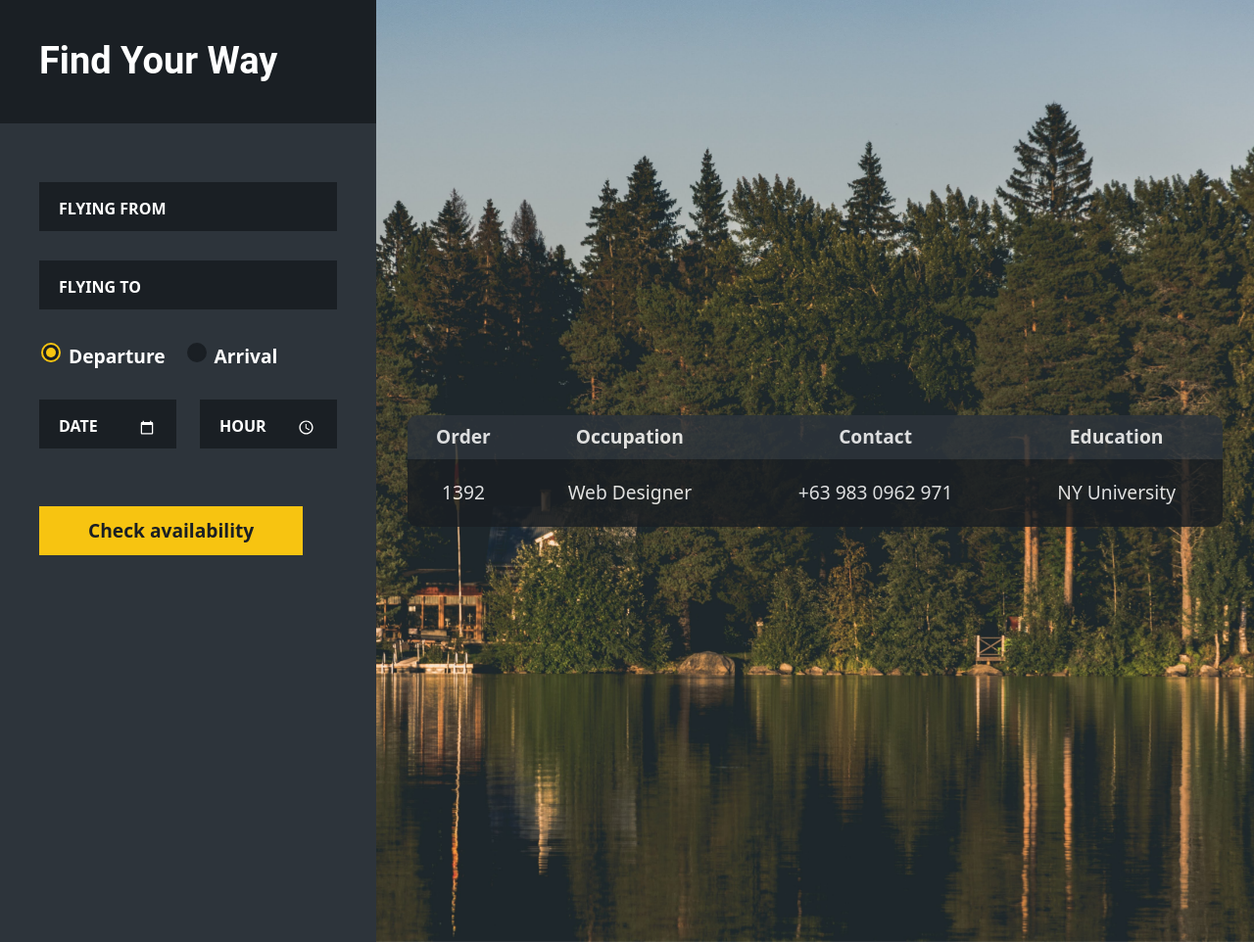
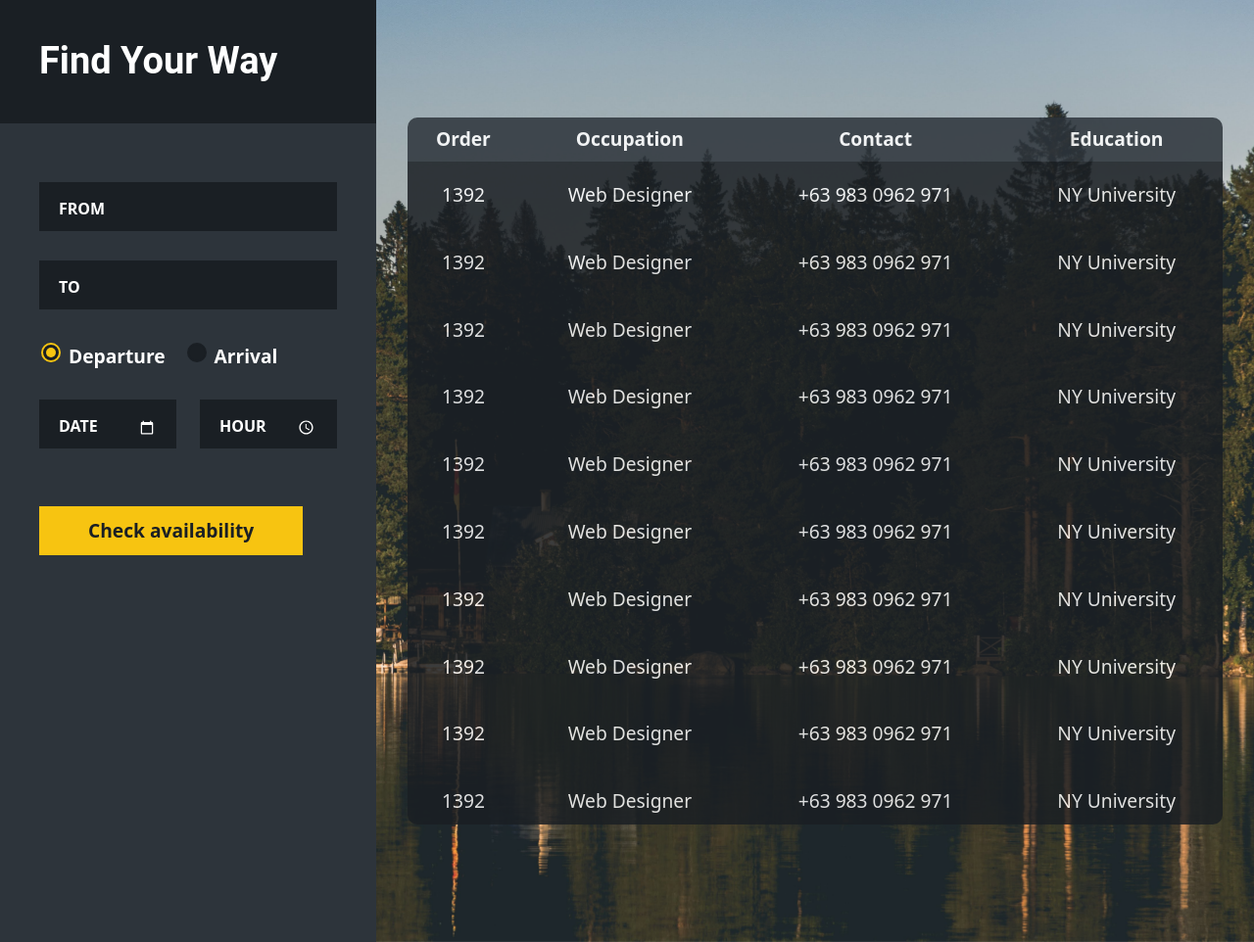
Before and after one commit to MeItsLars/DSPTrainProject, a PHP site: page / in a window 1280 px wide. Shown: the whole page at 98% size. Run offline with PHP 8.4, Linux system fonts and the light colour scheme; data that the repository does not hold is empty; some libraries are stand-ins or nearby versions.

```diff
--- a/app/modules/form.php
+++ b/app/modules/form.php
@@ -1,5 +1,7 @@
 <link rel="stylesheet" href="./styles/form.css">
+<?php
 
+?>
 <div class="booking-form">
     <div class="form-header">
         <h1>Find your way</h1>
@@ -7,11 +9,11 @@
     <form>
         <div class="form-group">
             <input class="form-control" type="text">
-            <span class="form-label">Flying from</span>
+            <span class="form-label">from</span>
         </div>
         <div class="form-group">
             <input class="form-control" type="text">
-            <span class="form-label">Flying to</span>
+            <span class="form-label">to</span>
         </div>
         <div class="form-group">
             <div class="form-checkbox">
--- a/app/modules/table.php
+++ b/app/modules/table.php
@@ -17,6 +17,66 @@
                 <td>+63 983 0962 971</td>
                 <td>NY University</td>
             </tr>
+            <tr scope="row">
+                <td>1392</td>
+                <td>Web Designer</td>
+                <td>+63 983 0962 971</td>
+                <td>NY University</td>
+            </tr>
+            <tr scope="row">
+                <td>1392</td>
+                <td>Web Designer</td>
+                <td>+63 983 0962 971</td>
+                <td>NY University</td>
+            </tr>
+            <tr scope="row">
+                <td>1392</td>
+                <td>Web Designer</td>
+                <td>+63 983 0962 971</td>
+                <td>NY University</td>
+            </tr>
+            <tr scope="row">
+                <td>1392</td>
+                <td>Web Designer</td>
+                <td>+63 983 0962 971</td>
+                <td>NY University</td>
+            </tr>
+            <tr scope="row">
+                <td>1392</td>
+                <td>Web Designer</td>
+                <td>+63 983 0962 971</td>
+                <td>NY University</td>
+            </tr>
+            <tr scope="row">
+                <td>1392</td>
+                <td>Web Designer</td>
+                <td>+63 983 0962 971</td>
+                <td>NY University</td>
+            </tr>
+            <tr scope="row">
+                <td>1392</td>
+                <td>Web Designer</td>
+                <td>+63 983 0962 971</td>
+                <td>NY University</td>
+            </tr>
+            <tr scope="row">
+                <td>1392</td>
+                <td>Web Designer</td>
+                <td>+63 983 0962 971</td>
+                <td>NY University</td>
+            </tr>
+            <tr scope="row">
+                <td>1392</td>
+                <td>Web Designer</td>
+                <td>+63 983 0962 971</td>
+                <td>NY University</td>
+            </tr>
+            <tr scope="row">
+                <td>1392</td>
+                <td>Web Designer</td>
+                <td>+63 983 0962 971</td>
+                <td>NY University</td>
+            </tr>
         </tbody>
     </table>
 </div>
--- a/app/styles/form.css
+++ b/app/styles/form.css
@@ -191,3 +191,12 @@ input[type="date"]::-webkit-calendar-picker-indicator {
 	border: none;
 	padding: 0px 50px;
 }
+
+.submit-btn:hover {
+	color: var(--primary-dark);
+	background-color: gray;
+	font-weight: 700;
+	height: 50px;
+	border: none;
+	padding: 0px 50px;
+}
--- a/app/styles/table.css
+++ b/app/styles/table.css
@@ -33,14 +33,14 @@ h2 {
   opacity: 0.85;
   min-width: 65vw;
   text-align: center;
+  overflow: hidden;
 }
 
 .custom-table-responsive {
   border-radius: 10px;
   border-radius: 10px;
   max-height: 75vh;
-  overflow-y: auto;
-  overflow-x: hidden;
+  overflow: hidden;
 }
 
 .custom-table thead tr, .custom-table thead th {
@@ -65,7 +65,7 @@ h2 {
 
 .custom-table tbody tr:not(.spacer) {
   border-radius: 7px;
-  overflow: hidden;
+  /* overflow: hidden; */
   -webkit-transition: .3s all ease;
   -o-transition: .3s all ease;
   transition: .3s all ease;
```
Also changed, not shown: app/index.php (+33 -1 lines), 1 other file.
